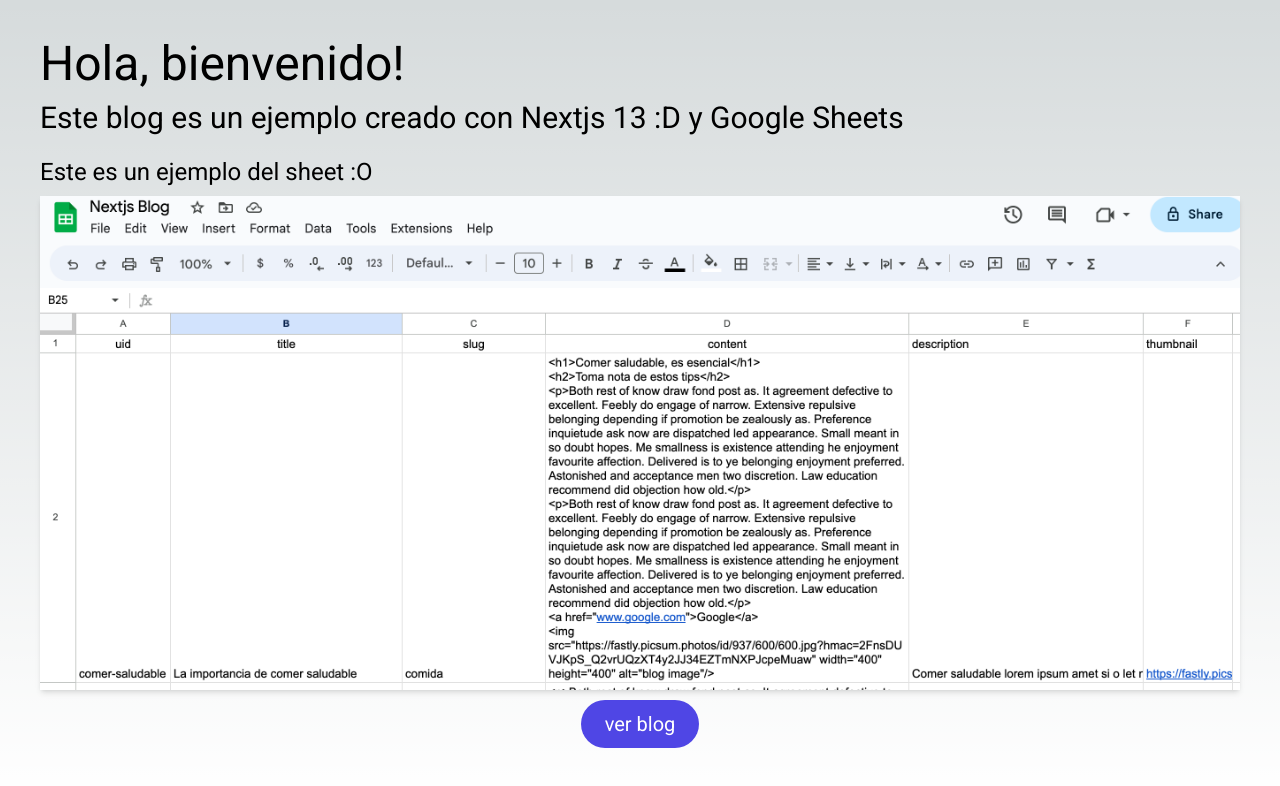
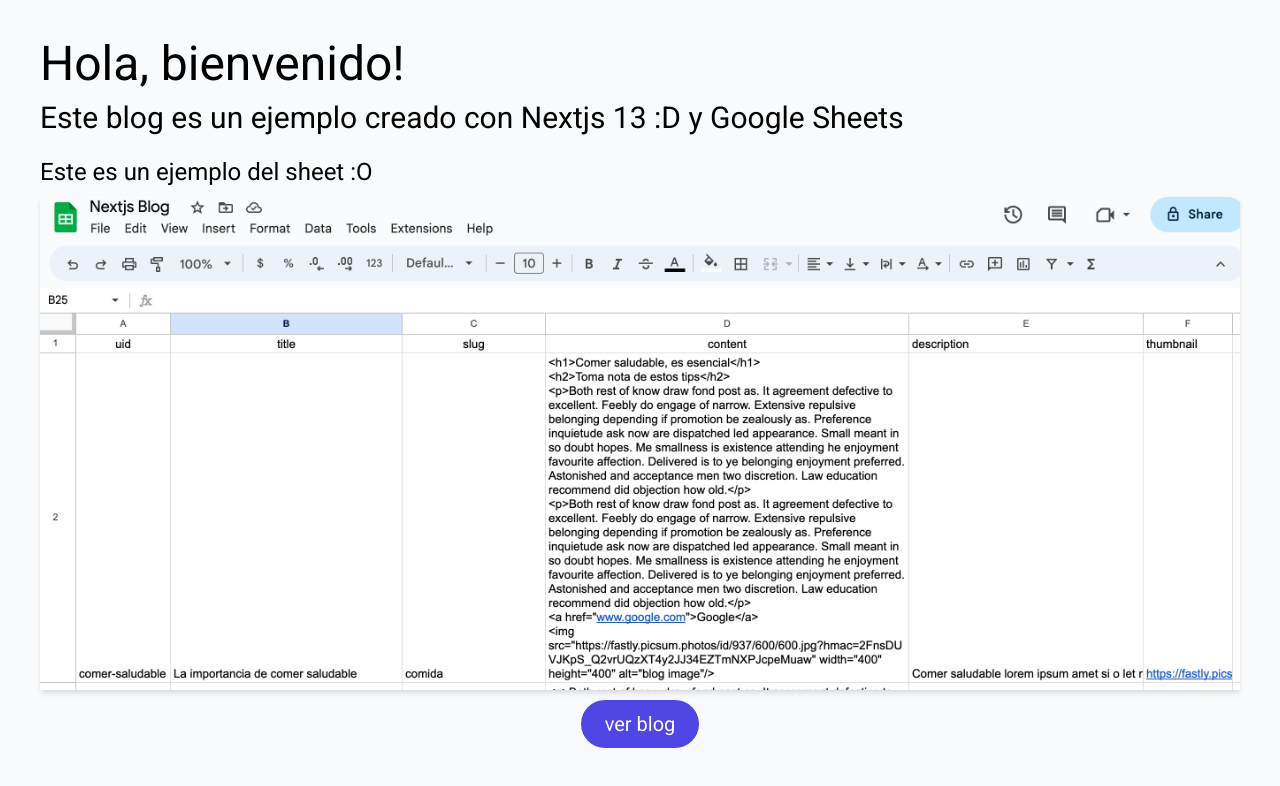
Before and after one commit to Jhezem/Nextjs-Google-Sheets-Blog, a Next.js app: page / in a window 1280 px wide. Shown: the top 786 px of the page. Built offline with nearby package versions, Linux system fonts and the light colour scheme.

Commit message:
add styles

```diff
--- a/src/app/globals.css
+++ b/src/app/globals.css
@@ -2,26 +2,30 @@
 @tailwind components;
 @tailwind utilities;
 
-:root {
-  --foreground-rgb: 0, 0, 0;
-  --background-start-rgb: 214, 219, 220;
-  --background-end-rgb: 255, 255, 255;
-}
-
-@media (prefers-color-scheme: dark) {
-  :root {
-    --foreground-rgb: 255, 255, 255;
-    --background-start-rgb: 0, 0, 0;
-    --background-end-rgb: 0, 0, 0;
-  }
+* {
+  margin: 0;
+  padding: 0;
+  box-sizing: border-box;
 }
 
 body {
-  color: rgb(var(--foreground-rgb));
-  background: linear-gradient(
-      to bottom,
-      transparent,
-      rgb(var(--background-end-rgb))
-    )
-    rgb(var(--background-start-rgb));
+  max-width: 100%;
+  min-height: 100vh;
+  @apply bg-slate-50;
 }
+
+.heading1 {
+  @apply text-5xl;
+}
+
+.heading2 {
+  @apply text-3xl;
+}
+
+.heading3 {
+  @apply text-2xl;
+}
+
+.underline_text {
+  @apply underline;
+}
```
